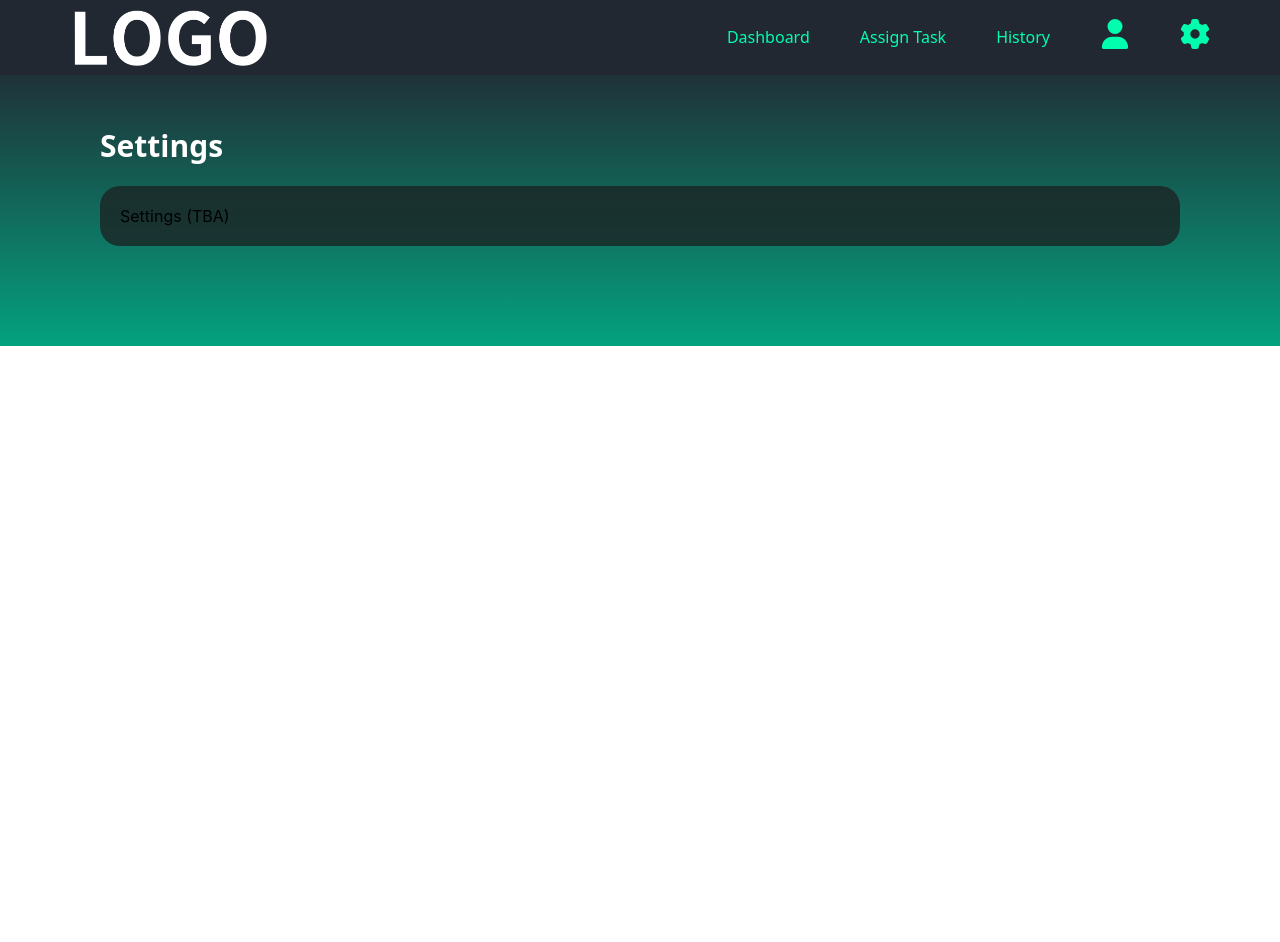
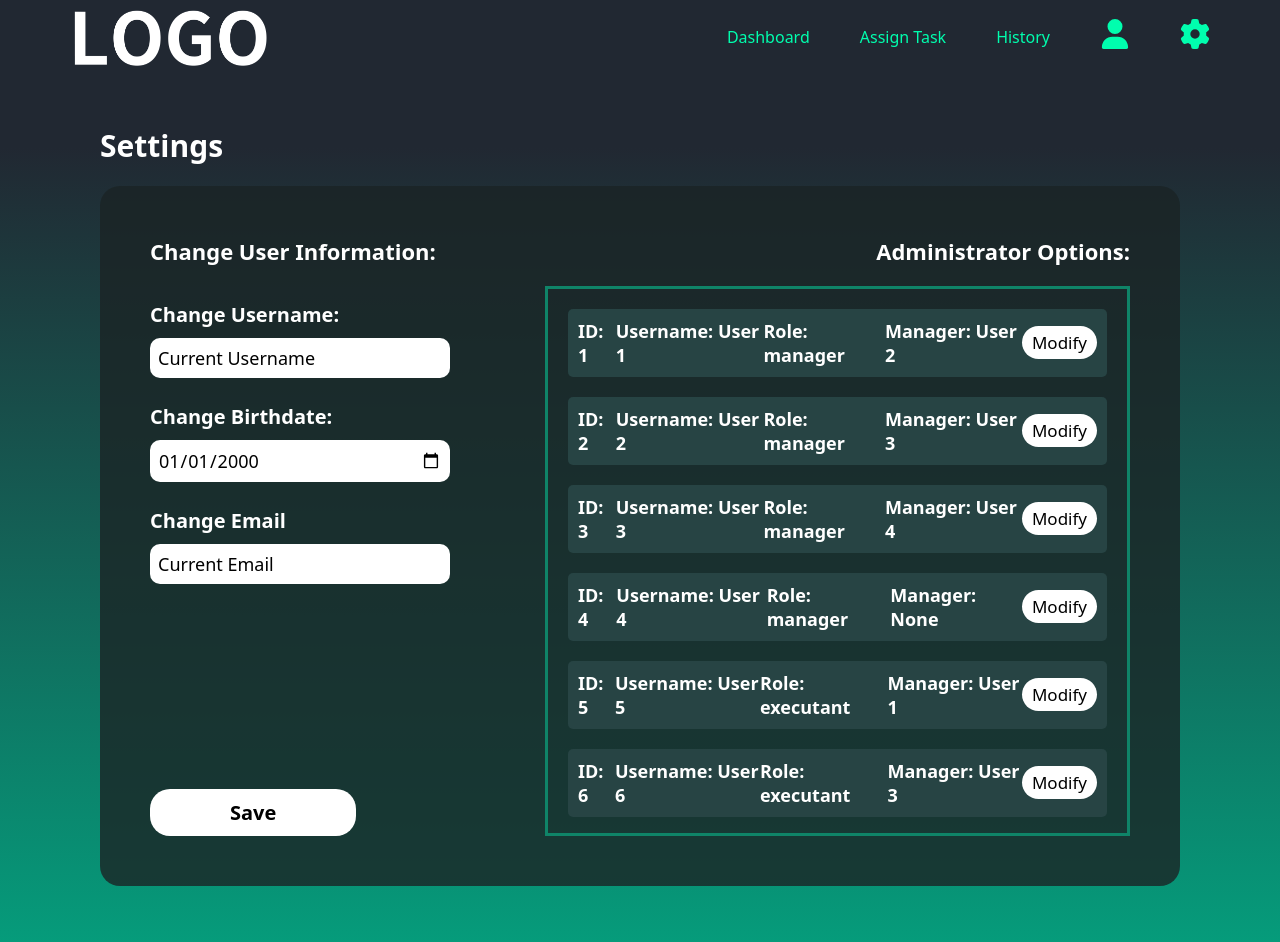
Before and after one commit to rGharco/Task-Planner, a React (Create React App) app in the folder client/taskplanner/: page /settings in a window 1280 px wide. Shown: the top 942 px of the page. Before the commit the page ends 800 px from the top, so only its background shows below. Built offline with nearby package versions, Linux system fonts and the light colour scheme.

Commit message:
Added functionality for settings page

```diff
--- a/client/taskplanner/src/components/large_button/large_button.module.css
+++ b/client/taskplanner/src/components/large_button/large_button.module.css
@@ -5,8 +5,10 @@
     font-size:20px;
     font-weight:600;
     transition: color 0.3s ease;
-    padding:10px;
-    width:40%;
+    padding-top:10px;
+    padding-bottom:10px;
+    padding-left:80px;
+    padding-right:80px;
     text-align: center;
     border-radius: 20px;
 }
--- a/client/taskplanner/src/components/modal_popup/modal_popup.jsx
+++ b/client/taskplanner/src/components/modal_popup/modal_popup.jsx
@@ -2,7 +2,7 @@ import { useRef } from 'react'
 import SmallButton from '../small_button/small_button'
 import styles from './modal_popup.module.css'
 
-export default function ModalPopup({children, onClose, onApply}) {
+export default function ModalPopup({children, onClose, onApply, width, height}) {
     const modalRef = useRef();
 
     const closeModal = (e) => {
@@ -13,7 +13,7 @@ export default function ModalPopup({children, onClose, onApply}) {
 
     return (
         <div className={styles.modal_container} ref={modalRef} onClick={closeModal}>
-            <div className={styles.modal_box}>
+            <div className={styles.modal_box} style={{ width: width || "35%", height: height || "50%" }}>
                 <div className={styles.modal_content}>
                     {children}
                 </div>
--- a/client/taskplanner/src/components/modal_popup/modal_popup.module.css
+++ b/client/taskplanner/src/components/modal_popup/modal_popup.module.css
@@ -9,8 +9,6 @@
 }
 
 .modal_box {
-    width:35%;
-    height:50%;
     background-color: var(--background-gray);
     border-radius: 10px;
     display: flex;
--- /dev/null
+++ b/client/taskplanner/src/components/user_line/user_line.jsx
@@ -0,0 +1,14 @@
+import SmallButton from '../small_button/small_button'
+import styles from './user_line.module.css'
+
+export default function UserLine({id, username, role, manager, onClick}) {
+    return (
+        <div className={styles.container}>
+            <div className={styles.font_style}>ID: {id}</div>
+            <div className={styles.font_style}>Username: {username}</div>
+            <div className={styles.font_style}>Role: {role}</div>
+            <div className={styles.font_style}>Manager: {manager ? manager : "None"}</div>
+            <SmallButton text="Modify" onClick={onClick}/>
+        </div>
+    )
+}
--- /dev/null
+++ b/client/taskplanner/src/components/user_line/user_line.module.css
@@ -0,0 +1,16 @@
+.container {
+    background-color: var(--lighter-gray);
+    padding:10px;
+    border-radius: 5px;
+    display: flex;
+    justify-content: space-evenly;
+    align-items: center;
+}
+
+.font_style {
+    font-family: "Noto Sans", sans-serif;
+    font-size: 18px;
+    font-weight: 600;
+    color: white;
+    text-align: left;
+}
--- a/client/taskplanner/src/pages/settings/settings.jsx
+++ b/client/taskplanner/src/pages/settings/settings.jsx
@@ -1,14 +1,116 @@
 import styles from './settings.module.css';
 import InterfaceBackground from '../../components/interface_background/interface_background'
 import PageTitle from '../../components/page_title/page_title'
+import TextField from '../../components/text_field/text_field';
+import DateField from '../../components/date_field/date_field';
+import Label from '../../components/label/label';
+import LargeButton from '../../components/large_button/large_button';
+import ScrollBox from '../../components/scroll_box/scroll_box';
+import UserLine from '../../components/user_line/user_line';
+import ModalPopup from '../../components/modal_popup/modal_popup';
+import { useState } from 'react';
+import Dropdown from '../../components/dropdown/dropdown';
 
 export default function SettingsPage() {
+
+    const isAdmin = true;
+
+    const [showModal, setShowModal] = useState(false);
+    const [selectedUser, setSelectedUser] = useState(null);
+
+    const [ userList, setUserList ] = useState([
+        {id: 1, username: "User 1", birthdate: "2000-01-01", role: "manager", manager: "User 2"},
+        {id: 2, username: "User 2", birthdate: "2000-01-01", role: "manager", manager: "User 3"},
+        {id: 3, username: "User 3", birthdate: "2000-01-01", role: "manager", manager: "User 4"},
+        {id: 4, username: "User 4", birthdate: "2000-01-01", role: "manager", manager: null},
+        {id: 5, username: "User 5", birthdate: "2000-01-01", role: "executant", manager: "User 1"},
+        {id: 6, username: "User 6", birthdate: "2000-01-01", role: "executant", manager: "User 3"}
+    ]);
+
+    const managerList = userList.filter(user => {
+        const isManager = user.role === "manager";
+        const isNotSelf = selectedUser ? user.id !== selectedUser.id : true;
+        return isManager && isNotSelf;
+    });
+
+    const handleModalChange = (field, value) => {
+        setSelectedUser(prev => ({
+            ...prev,
+            [field]: value
+        })
+    );
+};
+
+    const handleModifyClick = (user) => {
+        setSelectedUser(user);
+        setShowModal(true);
+    };
+
+    const handleApply = () => {
+        setUserList(prevUsers =>
+            prevUsers.map(u => u.id === selectedUser.id ? selectedUser : u)
+        );
+        setShowModal(false);
+        setSelectedUser(null);
+    };
+
+    const handleCancel = () => {
+        setShowModal(false);
+        setSelectedUser(null);
+    };
+
     return (
         <>
             <PageTitle text="Settings"/>
             <InterfaceBackground>
-                Settings (TBA)
+                <div className={styles.horizontal_container}>
+                    <div className={styles.left_container}>
+                        <div className={styles.inputFields}>
+                            <Label text="Change User Information:"/>
+                            <TextField text="Change Username:" value="Current Username"/>
+                            <DateField text="Change Birthdate:" value="2000-01-01"/>
+                            <TextField text="Change Email" value="Current Email"/>
+                        </div>
+                        <div>
+                            <LargeButton text="Save"/>
+                        </div>
+                    </div>
+                    {isAdmin &&
+                    <div className={styles.right_container}>
+                        <Label text="Administrator Options:"/>
+                        <ScrollBox width="100%" height="100%">
+                            <div className={styles.userContainer}>
+                            {userList.map(item => (
+                                <UserLine
+                                    key={item.id}
+                                    id={item.id}
+                                    username={item.username}
+                                    role={item.role}
+                                    manager={item.manager}
+                                    onClick={() => handleModifyClick(item)}
+                                />
+                            ))}
+                            </div>
+                        </ScrollBox>
+                    </div>
+                    }
+                </div>
             </InterfaceBackground>
+            {showModal &&
+            <ModalPopup onClose={handleCancel} onApply={handleApply} width="25%" height="35%">
+                <Dropdown text="Change Role:" value={selectedUser.role} onChange={(e) => handleModalChange('role', e.target.value)}>
+                    <option value="executant">Executant</option>
+                    <option value="manager">Manager</option>
+                </Dropdown>
+                <Dropdown text="Change Manager:" value={selectedUser.manager} onChange={(e) => handleModalChange('manager', e.target.value)}>
+                    <option value={null}>None</option>
+                    {
+                        managerList.map(item => (
+                            <option key={item.id} value={item.username}>{item.username}</option>
+                        ))
+                    }
+                </Dropdown>
+            </ModalPopup>}
         </>
     )
 }
--- a/client/taskplanner/src/pages/settings/settings.module.css
+++ b/client/taskplanner/src/pages/settings/settings.module.css
@@ -0,0 +1,41 @@
+.left_container {
+    display: flex;
+    flex-direction: column;
+    justify-content: space-between;
+    align-items: flex-start;
+    gap: 25px;
+    height: 600px;
+    width:35%;
+}
+
+.right_container {
+    display: flex;
+    flex-direction: column;
+    gap: 10px;
+    align-items: flex-end;
+    height:600px;
+    width:55%;
+}
+
+.horizontal_container {
+    display: flex;
+    flex-direction: row;
+    gap:20px;
+    margin:30px;
+}
+
+.horizontal_container > *:nth-child(2) {
+    margin-left:auto;
+}
+
+.inputFields {
+    display: flex;
+    flex-direction: column;
+    gap:25px;
+}
+
+.userContainer {
+    display: flex;
+    flex-direction: column;
+    gap:20px;
+}
```
Also changed, not shown: 1 other file (tests, documents, lock files or other folders).
